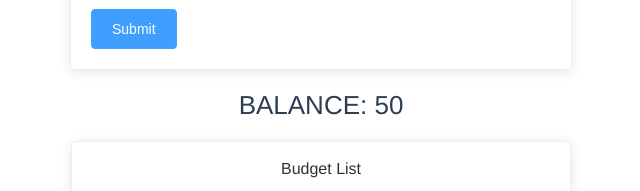
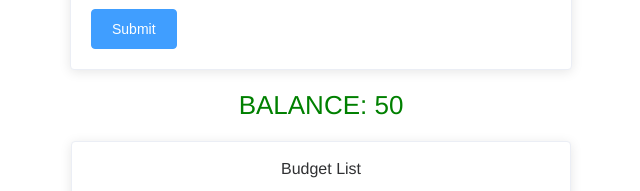
Before and after one commit to Kimasyan95/udemyBudgetVue, a Vue app in the folder budget/: page / in a window 1280 px wide. Shown: the part 408-599 px from the top of the page, without its empty margins (319-959 px from the left). Built offline with nearby package versions, Linux system fonts and the light colour scheme.

Commit message:
add new function

```diff
--- a/budget/src/components/BudgetList.vue
+++ b/budget/src/components/BudgetList.vue
@@ -22,7 +22,7 @@ export default {
     deleteItem(id) {
       this.$emit('deleteFromList', id)
     },
-  }
+  },
 };
 </script>
 
--- a/budget/src/components/BudgetListItem.vue
+++ b/budget/src/components/BudgetListItem.vue
@@ -31,8 +31,11 @@ export default {
   },
   methods: {
     deleteListItem(id) {
-      this.$emit('deleteItemFromList', id)
-    }
+      let result = confirm('Вы действительно хотите удалить?');
+      if (result) {
+        this.$emit('deleteItemFromList', id)
+      }
+    },
   }
 };
 </script>
--- a/budget/src/components/Form.vue
+++ b/budget/src/components/Form.vue
@@ -5,7 +5,7 @@
       <ElFormItem label="Type" prop="type">
         <ElSelect class="type-select" v-model="formData.type" placeholder="Choose type...">
           <ElOption label="Income" value="INCOME" />
-          <ElOption label="Outcome" value="OUTCOME" />
+          <ElOption label="Outcome" value="OUTCOME"/>
         </ElSelect>
       </ElFormItem>
       <ElFormItem label="Comments" prop="comment">
@@ -46,11 +46,14 @@ export default {
     onSubmit() {
       this.$refs.addItemForm.validate(valid => {
         if (valid) {
+          if (this.formData.type === 'OUTCOME') {
+            this.formData.value = -this.formData.value;
+          }
           this.$emit('submitForm', {...this.formData});
           this.$refs.addItemForm.resetFields() // метод element UI
         }
       })
-    }
+    },
   }
 };
 </script>
--- a/budget/src/components/TotalBalance.vue
+++ b/budget/src/components/TotalBalance.vue
@@ -1,5 +1,5 @@
 <template>
-  <div class="total-value">
+  <div class="total-value" v-bind:class="setClass">
     Balance: {{ total }}
   </div>
 </template>
@@ -15,6 +15,15 @@ export default {
       default: 0,
     },
   },
+  computed: {
+    setClass() {
+      return {
+        'green': this.total > 1,
+        'red': this.total < 1,
+        'black': this.total === 0,
+      }
+    }
+  },
 };
 </script>
 
@@ -25,4 +34,16 @@ export default {
   padding: 20px;
   text-align: center;
 }
+
+.red {
+  color: red;
+}
+
+.green {
+  color: green;
+}
+
+.black {
+  color: initial;
+}
 </style>
```
